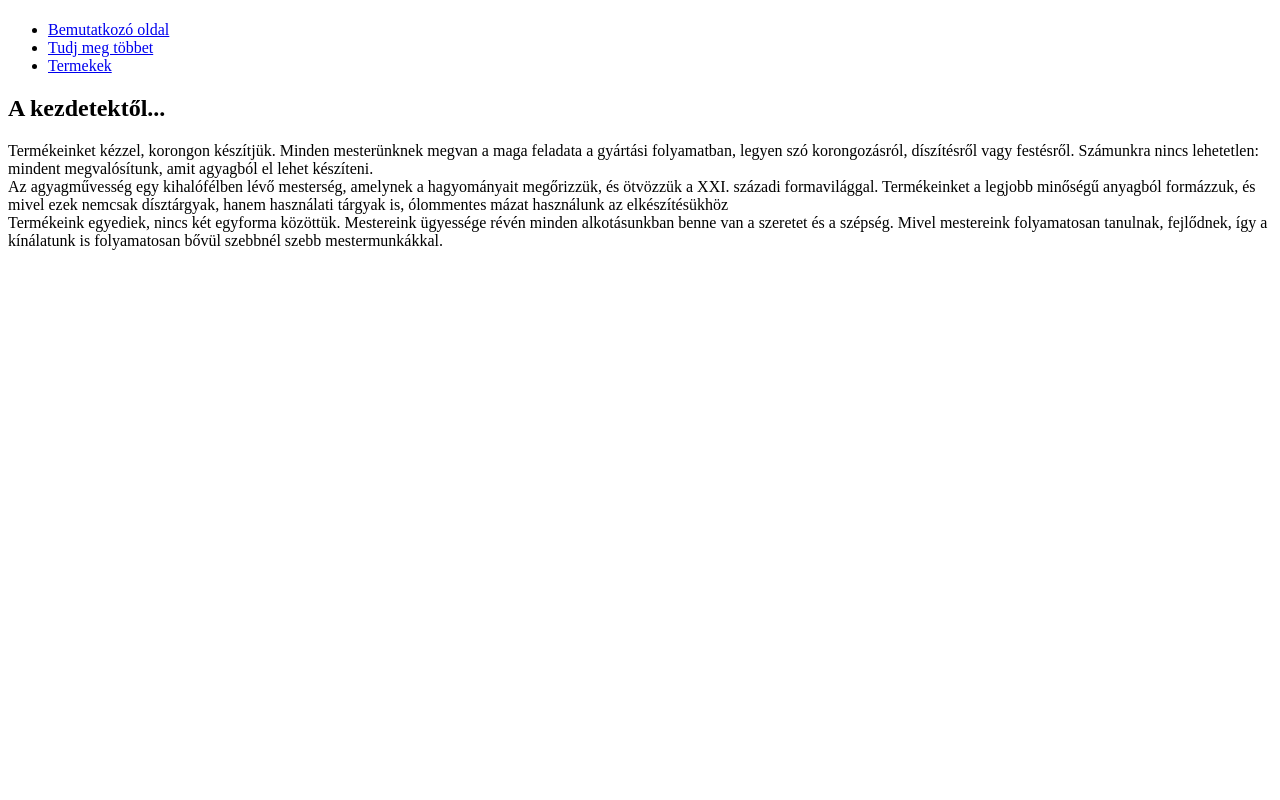
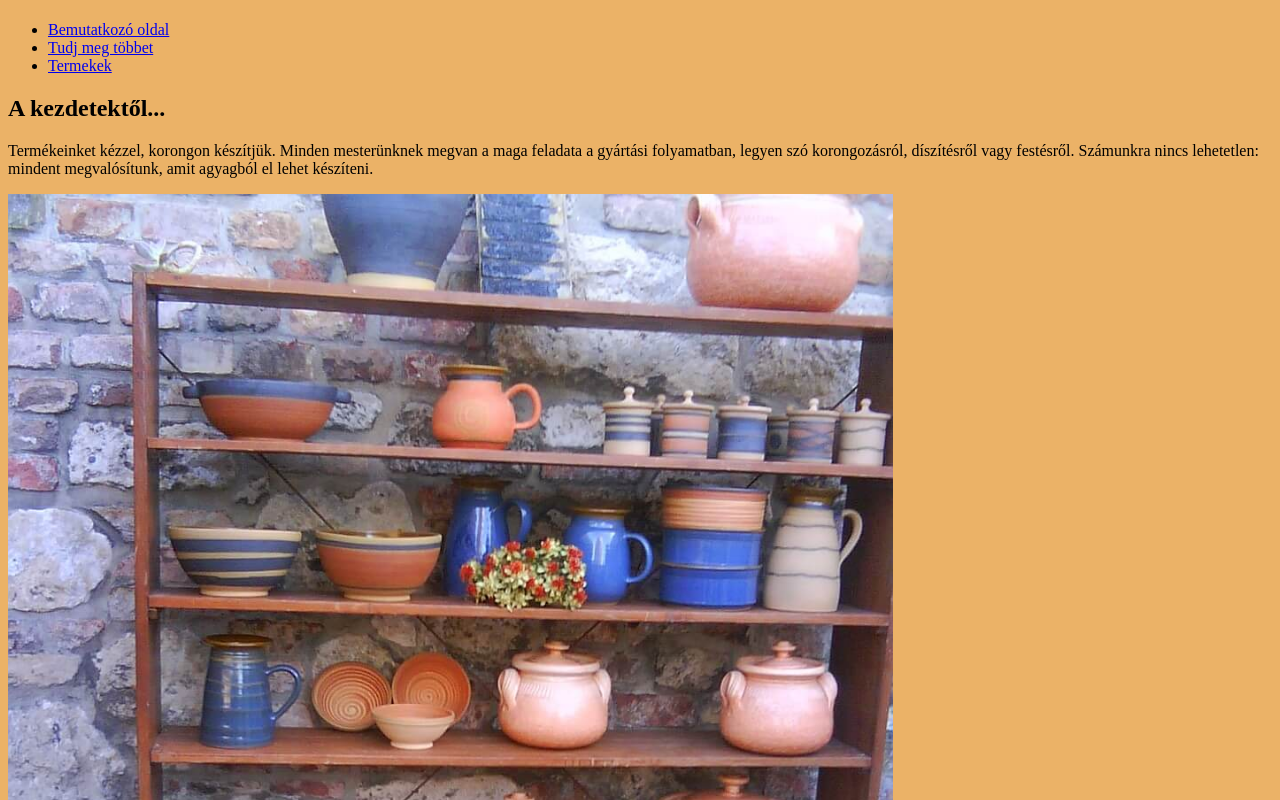
Before and after one commit to szilvike89/ceges_bemutatkozo_web, a plain HTML site: page index.html in a window 1280 px wide. Shown: the top 800 px of the page. Drawn offline with Linux system fonts and the light colour scheme.

Commit message:
kepek beszurasa es formazasa

```diff
--- a/index.html
+++ b/index.html
@@ -27,11 +27,19 @@
             díszítésről vagy festésről. Számunkra nincs lehetetlen: mindent
             megvalósítunk, amit agyagból el lehet készíteni.
             <br>
+            <div>
+            <img src="/kepek/kep1.jpg" alt="Keramia" class="kepek">
+            </div>
+            <br>
             Az agyagművesség egy kihalófélben lévő mesterség, amelynek a
             hagyományait megőrizzük, és ötvözzük a XXI. századi formavilággal.
             Termékeinket a legjobb minőségű anyagból formázzuk, és mivel ezek
             nemcsak dísztárgyak, hanem használati tárgyak is, ólommentes mázat
-            használunk az elkészítésükhöz
+            használunk az elkészítésükhöz.
+            <br>
+            <div>
+            <img src="/kepek/kep2.jpg" alt="Keramia" class="kepek">
+            </div>
             <br>
             Termékeink egyediek, nincs két egyforma közöttük. Mestereink ügyessége
             révén minden alkotásunkban benne van a szeretet és a szépség. Mivel
--- a/style.css
+++ b/style.css
@@ -0,0 +1,13 @@
+.logo{
+
+}
+
+
+.kepek{
+    max-height: auto;
+    max-width: 70%;
+}
+
+body{
+    background-color: rgb(235, 178, 103);
+}
```
Also changed, not shown: 2 other files.
